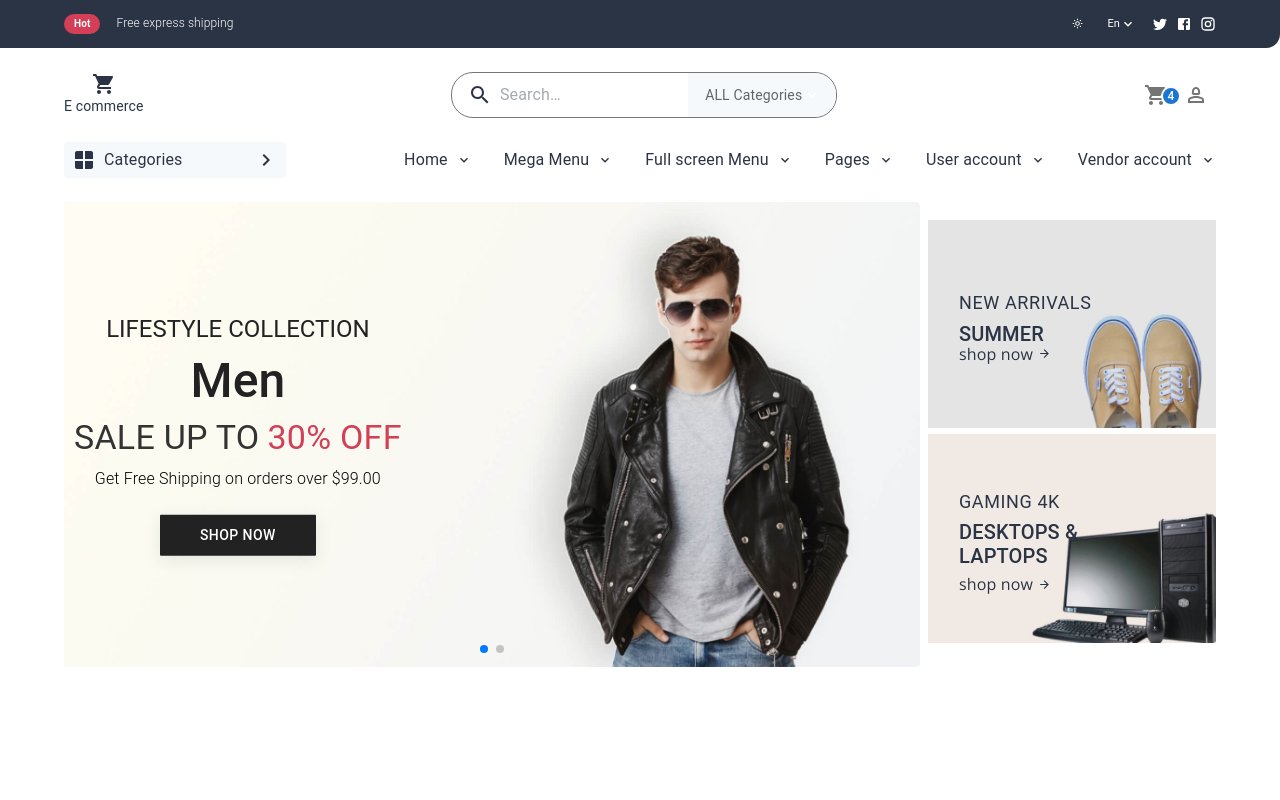
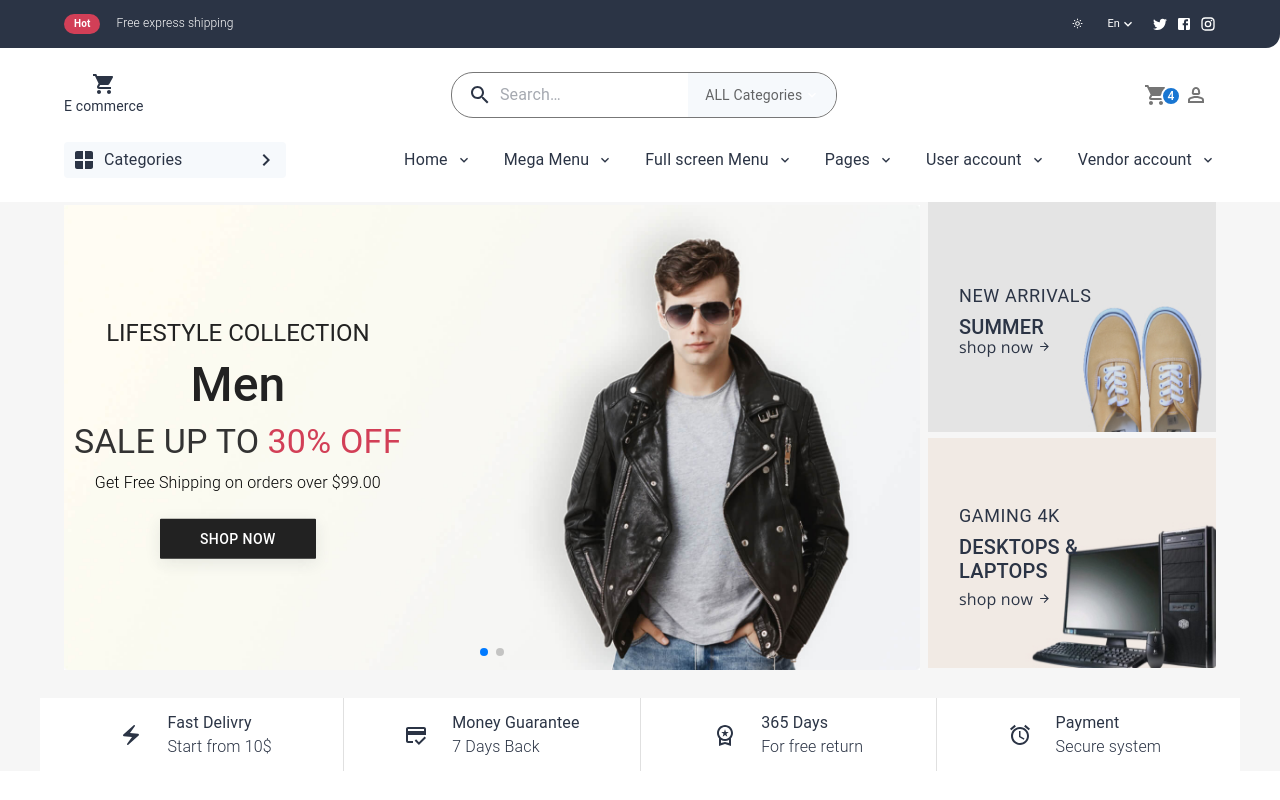
Before and after one commit to louhab856/ecommerce_website, a React (Vite) app in the folder front_end/: page / in a window 1280 px wide. Built offline with nearby package versions, Linux system fonts and the light colour scheme.

Commit message:
the icons section is donne

```diff
--- a/front_end/package.json
+++ b/front_end/package.json
@@ -16,7 +16,8 @@
     "@mui/material": "^6.4.2",
     "front_end": "file:",
     "react": "^18.3.1",
-    "react-dom": "^18.3.1"
+    "react-dom": "^18.3.1",
+    "swiper": "^11.2.2"
   },
   "devDependencies": {
     "@eslint/js": "^9.17.0",
--- a/front_end/src/App.jsx
+++ b/front_end/src/App.jsx
@@ -3,22 +3,24 @@ import Header2 from "./components/header/Header2"
 import Header3 from "./components/header/Header3"
 import { CssBaseline, ThemeProvider } from "@mui/material";
 import { ColorModeContext, useMode } from "./theme";
+import { Box } from "@mui/material";
 import Hero from "./components/hero/Hero";
+import IconsSections from "./components/hero/IconsSections";
 function App() {
   const [theme, colorMode] = useMode();
   return (
-
     <ColorModeContext.Provider value={colorMode}>
       <ThemeProvider theme={theme}>
         <CssBaseline />
-        <Header1 />
-        <Header2 />
-        <Header3 />
-        <Hero/>
+          <Header1 />
+          <Header2 />
+          <Header3 />
+          <Box bgcolor={theme.palette.bg.main}>
+            <Hero/>
+            <IconsSections/>
+          </Box>
       </ThemeProvider>
-
     </ColorModeContext.Provider>
-
   )
 }
 
--- a/front_end/src/components/hero/Hero.jsx
+++ b/front_end/src/components/hero/Hero.jsx
@@ -20,11 +20,11 @@ export default function Hero() {
     return (
         <Container sx={{ mt: 3, display: "flex", alignItems: "center", gap: 1 }}>
             <Swiper
-            pagination={true}
-             modules={[Pagination]}
-              className="mySwiper"
-              loop={true}
-              >
+                pagination={true}
+                modules={[Pagination]}
+                className="mySwiper"
+                loop={true}
+            >
                 {mySlider.map((item) => {
                     return (
                         <SwiperSlide style={{ position: "relative" }} className='parent-slider'>
@@ -102,7 +102,9 @@ export default function Hero() {
                 sx={{ display: { xs: "none", md: "block", minWidth: "25%" } }}
             >
                 <Box sx={{ position: "relative" }}>
-                    <img src="src\images\banner-17.jpg" width={"100%"} />
+                    <img src="src\images\banner-17.jpg" width={"100%"} height={230}
+
+                    />
                     <Stack
                         className=""
                         sx={{ position: "absolute", top: "50%", transform: "translateY(-50%)", left: 31 }}
@@ -147,7 +149,12 @@ export default function Hero() {
                     </Stack>
                 </Box>
                 <Box sx={{ position: "relative" }} >
-                    <img src="src\images\banner-16.jpg" width={"100%"} />
+                    <img
+                        src="src/images/banner-16.jpg"
+                        width="100%"
+                        height={230}
+                    />
+
                     <Stack
                         className=""
                         sx={{ position: "absolute", top: "50%", transform: "translateY(-50%)", left: 31 }}
--- /dev/null
+++ b/front_end/src/components/hero/IconsSections.jsx
@@ -0,0 +1,77 @@
+/* eslint-disable react/prop-types */
+import React from "react";
+import { Container, Stack, Box, Typography, Divider, useTheme } from "@mui/material";
+import ElectricBoltIcon from "@mui/icons-material/ElectricBolt";
+import CreditScoreOutlinedIcon from "@mui/icons-material/CreditScoreOutlined";
+import WorkspacePremiumOutlinedIcon from "@mui/icons-material/WorkspacePremiumOutlined";
+import AccessAlarmOutlinedIcon from "@mui/icons-material/AccessAlarmOutlined";
+import useMediaQuery from '@mui/material/useMediaQuery';
+
+export default function IconsSections() {
+    const theme = useTheme();
+
+    return (
+        <Container
+
+        sx={{ mt: 3, bgcolor: theme.palette.mode === "dark" ? "#000" : "#fff" }}
+
+        >
+            <Stack
+                flexWrap={"wrap"}
+                direction={"row"}
+                spacing={2}
+                alignItems={"center"}
+                max
+                divider=
+                {
+                    useMediaQuery('(min-width:600px)') ? <Divider orientation="vertical" flexItem /> : null
+
+                }
+                >
+                <MyBox
+                    title={"Fast Delivry"}
+                    subTitle={"Start from 10$"}
+                    icon={<ElectricBoltIcon />} />
+                <MyBox
+                    title={"Money Guarantee"}
+                    subTitle={"7 Days Back"}
+                    icon={<CreditScoreOutlinedIcon />}
+                />
+                <MyBox
+                    title={"365 Days"}
+                    subTitle={"For free return"}
+                    icon={<WorkspacePremiumOutlinedIcon />} />
+                <MyBox
+                    title={"Payment"}
+                    subTitle={"Secure system"}
+                    icon={<AccessAlarmOutlinedIcon />} />
+            </Stack>
+        </Container>
+    );
+}
+
+const MyBox = ({ icon, title, subTitle }) => {
+    return (
+        <Box
+            sx={{
+                width: 100,
+                display: "flex",
+                flexGrow: 1,
+                alignItems: 'center',
+                gap: 3,
+                justifyContent: "center" ,
+                padding: 1.6
+            }}
+        >
+            {icon}
+            <Box>
+                <Typography variant="body1">
+                    {title}
+                </Typography>
+                <Typography variant="body1" sx={{ fontWeight: 300 }}>
+                    {subTitle}
+                </Typography>
+            </Box>
+        </Box>
+    );
+};
--- a/front_end/src/index.css
+++ b/front_end/src/index.css
@@ -27,7 +27,12 @@
   justify-content: center;
   align-items: center;
 }
-
+.swiper-slide:hover{
+  cursor: grab;
+}
+.swiper-slide:active{
+  cursor: grabbing;
+}
 .swiper-slide img {
   display: block;
   width: 100%;
--- a/front_end/src/theme.jsx
+++ b/front_end/src/theme.jsx
@@ -7,6 +7,9 @@ export const getDesignTokens = (mode) => ({
     mode,
     ...(mode === "light"
       ? {
+          bg:{
+            main:"#F6F6F6"
+          },
           myColor :{
             main:"#F6F9FC"
           },
@@ -24,6 +27,9 @@ export const getDesignTokens = (mode) => ({
       : {
         myColor :{
           main:"#252b32"
+        },
+        bg: {
+          main: "#1D2021",
         },
           neutral: {
             main: "#64748B",
```
Also changed, not shown: 1 other file (tests, documents, lock files or other folders).
